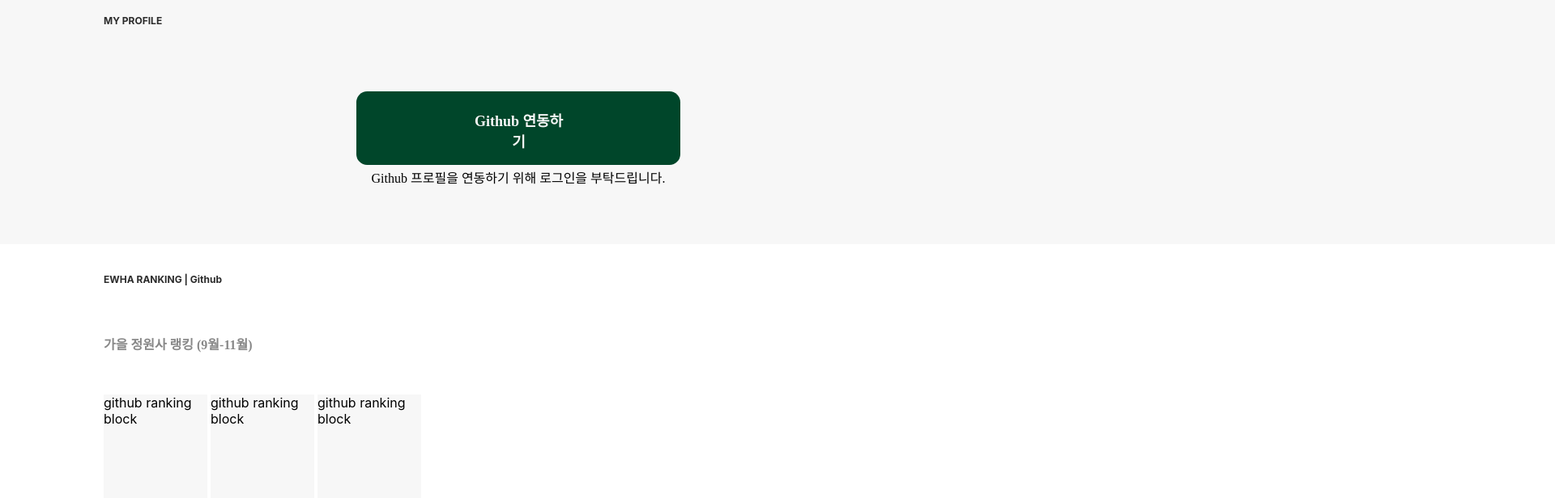
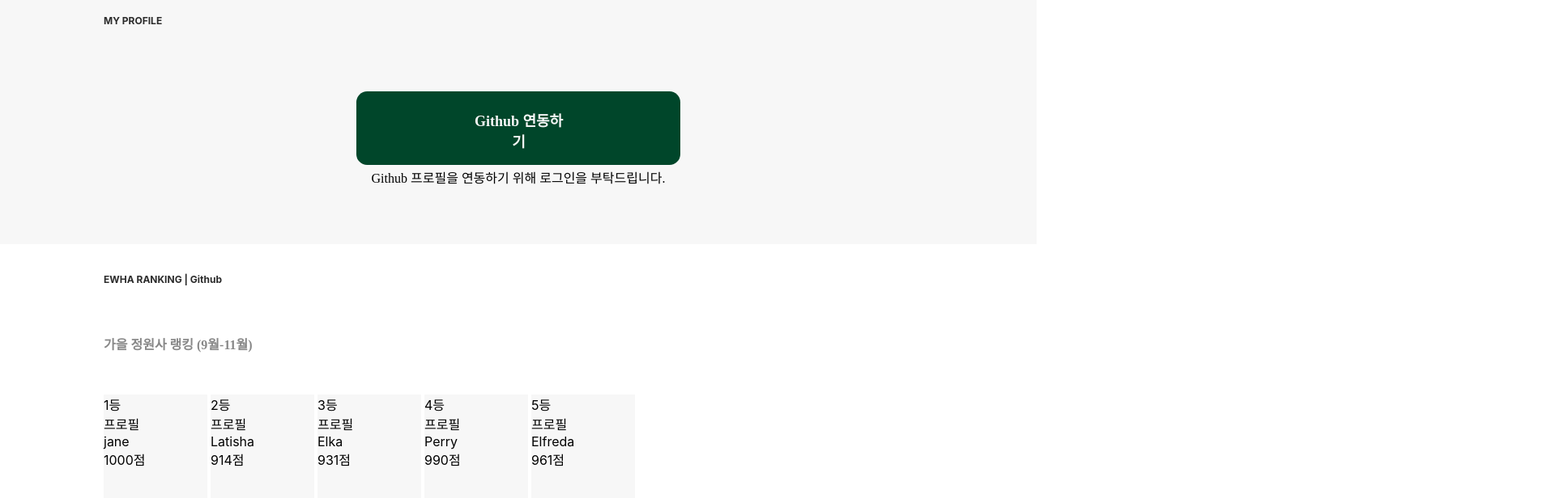
Before and after one commit to jyami-kim/commitersEwhaFrontend, a React (Create React App) app: page / in a window 1280 px wide. Shown: the part 508-1124 px from the top of the page at 81% size, 1920 px wide, since content can reach past the window. Built offline with nearby package versions, Linux system fonts and the light colour scheme; a web font is replaced by a local one.

Commit message:
랭킹작업

```diff
--- a/src/components/Header.css
+++ b/src/components/Header.css
@@ -1,7 +1,7 @@
 .header-nav{
     position: absolute;
     top : 1em;
-    right : 0%;
+    right : 0em;
 
     display : flex;
     max-width: 60%;
--- a/src/components/main/BlockRankingGithub.js
+++ b/src/components/main/BlockRankingGithub.js
@@ -1,14 +1,33 @@
 import React from 'react'
 import './BlockRankingGithub.css'
+import PropTypes from 'prop-types'
 
 //id로 색깔
 
-const BlockRankingGithub = () => {
-        return (
-            <div className = "github-ranking-block">
-              github ranking block
-            </div>
-        )
-    }
+const BlockRankingGithub = (props) => {
+  const {ranking, username, point} = props;
+
+  return (
+    <div className = "github-ranking-block">
+      <div>{ranking}등</div>
+      <div>프로필</div>
+      <div>{username}</div>
+      <div>{point}점</div>
+    </div>
+  )
+}
+
+BlockRankingGithub.defaultProps ={
+  ranking : 1,
+  username : "whayun",
+  point : 0
+}
+
+//proptypes 에 이미지 추가해야함
+BlockRankingGithub.propTypes ={
+  ranking : PropTypes.number,
+  username : PropTypes.string,
+  point : PropTypes.number,
+}
 
 export default BlockRankingGithub
--- a/src/components/main/ProfileCard.css
+++ b/src/components/main/ProfileCard.css
@@ -4,10 +4,10 @@
     align-content: center;
     display: flex;
     flex-direction: column;
-    padding-left: 100%;
-     margin-left: -100%;
-     padding-right: 100%;
-     margin-right: -100%;
+    padding-left: 12.5%;
+    margin-left: -12.5%;
+    padding-right: 12.5%;
+    margin-right: -12.5%;
 }
   .profile-button-container{
       flex : 1;
--- a/src/components/main/RankingGithub.js
+++ b/src/components/main/RankingGithub.js
@@ -1,21 +1,69 @@
 import React from 'react'
 import './RankingGithub.css'
 import BlockRankingGithub from './BlockRankingGithub'
+
+const dummydata = [
+    {
+        "rank" : 1,
+        "username" : "jane",
+        "point" : 1000
+    },
+    {
+        "rank": 2,
+        "username": "Latisha",
+        "point": 914
+    },
+    {
+        "rank": 3,
+        "username": "Elka",
+        "point": 931
+    },
+    {
+        "rank": 4,
+        "username": "Perry",
+        "point": 990
+    },
+    {
+        "rank": 5,
+        "username": "Elfreda",
+        "point": 961
+    }
+]
+
+//나중에 계절 파라미터로 받을 것
+const SEASON_TITLE = "가을 정원사 랭킹 (9월-11월)"
+
 const RankingGithub = () => {
     return (
         <div className = "ranking-github-container">
             <div className = "main-subtitle-text">EWHA RANKING | Github</div>
-            <div className = "ranking-github-text">{title_season}</div>
+            <div className = "ranking-github-text">{SEASON_TITLE}</div>
             <div className = "ranking-github-blocks-container">
-                <BlockRankingGithub />
-                <BlockRankingGithub />
-                <BlockRankingGithub />
+            {showBlock}
             </div>
         </div>
     )
 }
+/*
+const showlock = () => {
+    console.log(typeof(dummydata));
+    console.log(dummydata);
+    console.log("key" + Object.keys(dummydata));
+    const num = 0;
+    for (let i =0; i < Object.keys(dummydata).length; i++){
+        let item = dummydata[i]
+        console.log(item);
+    }
+    return num;
+}*/
 
-//나중에 계절 파라미터로 받을 것
-const title_season = "가을 정원사 랭킹 (9월-11월)"
+const showBlock = dummydata.map((item, index) => {
+    return(
+        <BlockRankingGithub key = {index}
+        ranking = {item.rank}
+        username ={item.username}
+        point = {item.point} />
+    )
+});
 
 export default RankingGithub
```
Also changed, not shown: src/data/rankingGit_dummy.json (added, +25 -0 lines).
